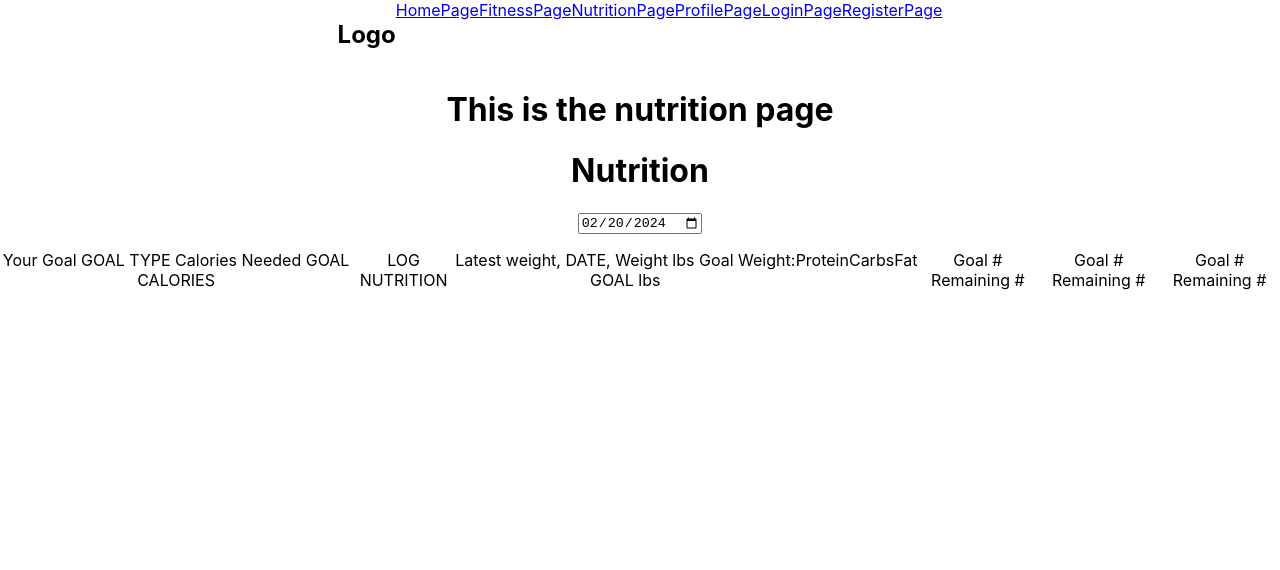
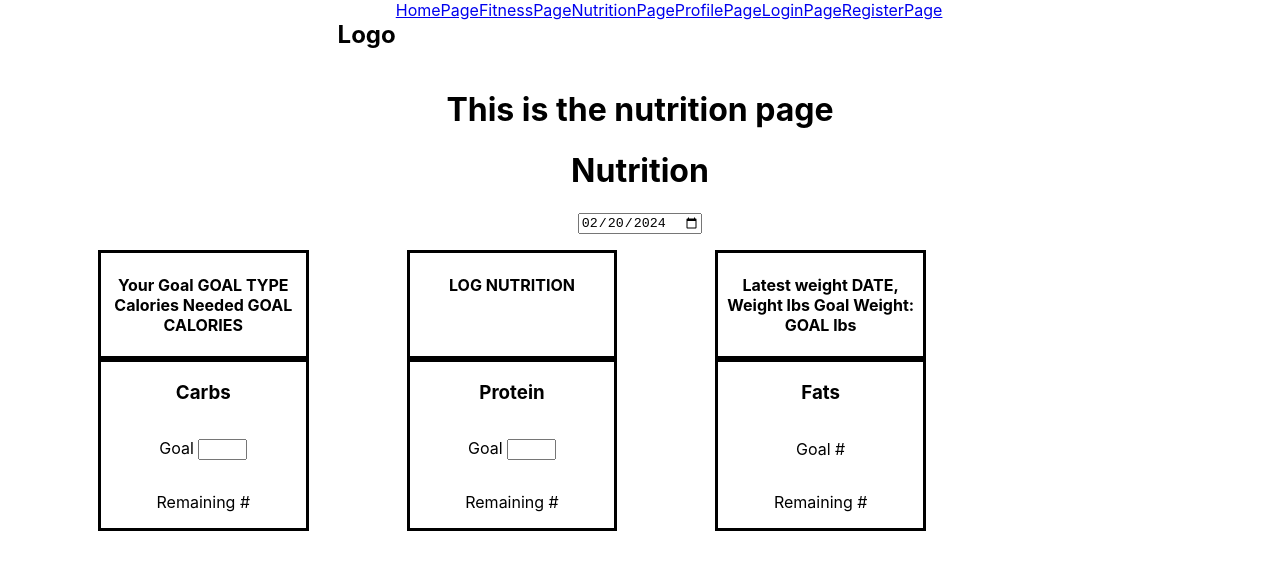
Before and after one commit to pht1207/capstone-fitness-app, a React (Create React App) app: page /NutritionPage in a window 1280 px wide. Shown: the top 570 px of the page. Built offline with nearby package versions, Linux system fonts and the light colour scheme.

Commit message:
Made Flex boxes for all the categories

```diff
--- a/src/pages/NutritionPage/NutritionPage.css
+++ b/src/pages/NutritionPage/NutritionPage.css
@@ -1,5 +1,37 @@
-.container{
+.macroBoxes{
     display: flex;
     flex-direction: row;
-    flex: row;
+    justify-content: space-evenly;
+    width: 80%;
 }
+.macroBox{
+    display: flex;
+    flex-direction: column;
+    border-style: solid;
+    justify-content: space-between;
+    width: 20%;
+    text-align: center;
+
+}
+
+.macroContainer {
+    display: flex;
+    flex-direction: row;
+    justify-content: space-evenly;
+    width: 80%;
+}
+
+.macroNutrientStatBox {
+
+    margin: 0 0px;
+
+    display:flex;
+    flex-direction: column;
+     border-style: solid;
+    justify-content:space-between;
+    width: 20%;
+}
+
+.macroNutrientStatBox input{
+    width: 20%;
+}
--- a/src/pages/NutritionPage/NutritionPage.js
+++ b/src/pages/NutritionPage/NutritionPage.js
@@ -11,33 +11,47 @@ function NutritionPage() {
 
   return (
     <div className="FitnessPage">
-        <h1>This is the nutrition page</h1>
-        <h1>Nutrition</h1>
-    <p>
-        <input type="date" id="start" name="todaysdate" value="2024-02-20"/>
-    </p>
+      <h1>This is the nutrition page</h1>
+      <h1>Nutrition</h1>
+      <p>
+        <input type="date" id="start" name="todaysdate" value="2024-02-20" />
+      </p>
 
-<div class="container">
-    <div class="a">Your Goal GOAL TYPE Calories Needed GOAL CALORIES</div>
+      <div className="macroBoxes">
+        <div className="macroBox">
+        <h4>Your Goal GOAL TYPE Calories Needed GOAL CALORIES</h4>
+        </div>
 
-    <div class="b">LOG NUTRITION</div>
+        <div className="macroBox">
+        <h4>LOG NUTRITION</h4>
+        </div>
 
-    <div class="c">Latest weight, DATE, Weight lbs Goal Weight: GOAL lbs</div>
+        <div className="macroBox">
+        <h4>Latest weight DATE, Weight lbs Goal Weight: GOAL lbs</h4>
+        </div>
+        </div>
 
-    <div class="d">Protein </div>
 
-    <div class="e">Carbs</div>
+      <div className="macroContainer">
+        <div className="macroNutrientStatBox">
+          <h3>Carbs</h3>
+          <p>Goal <input type='text' /></p>
+          <p>Remaining #</p>
+        </div>
+        <div className="macroNutrientStatBox">
+          <h3>Protein</h3>
+          <p>Goal <input type='text' /></p>
+          <p>Remaining #</p>
+        </div>
 
-    <div class="f">Fat</div>
-
-    <div class="g">Goal # Remaining # </div>
-
-    <div class="h">Goal # Remaining # </div>
-
-    <div class="i">Goal # Remaining # </div>
+        <div className="macroNutrientStatBox">
+          <h3>Fats</h3>
+          <p>Goal #</p>
+          <p>Remaining #</p>
+        </div>
+      </div>
     </div>
 
-    </div>
   );
 }
 
```
